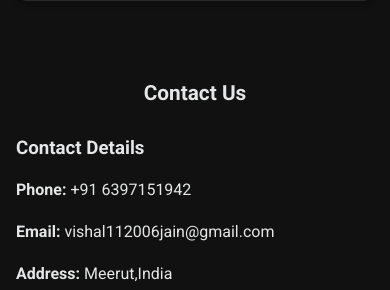
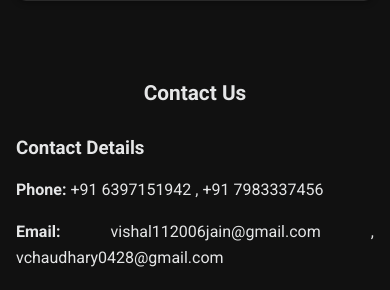
Before and after one commit to Vishal-jain-01/Tire_Prediction_API, a Flask app: page /index in a window 390 px wide. Shown: the part 4552-4842 px from the top of the page. Run offline with Flask 2, Linux system fonts and the light colour scheme; parts of the project's set-up code (start-up, migrations or seed data) failed here and were passed over.

Commit message:
Add alternate phone no and email

```diff
--- a/templates/index.html
+++ b/templates/index.html
@@ -453,8 +453,8 @@
         </div>
         <div class="contact-info" style="text-align: center;"></div>
             <h3>Contact Details</h3>
-            <p><strong>Phone:</strong> +91 6397151942</p>
-            <p><strong>Email:</strong> vishal112006jain@gmail.com</p>
+            <p><strong>Phone:</strong> +91 6397151942 , +91 7983337456</p>
+            <p><strong>Email:</strong> vishal112006jain@gmail.com , vchaudhary0428@gmail.com</p>
             <p><strong>Address:</strong> Meerut,India</p>
             <a href="https://wa.me/6397151942" target="_blank">
                 <img src="{{ url_for('static', filename='images/whatsappicon.png') }}" alt="Chat with us on WhatsApp" style="display: inline-block;">
```
